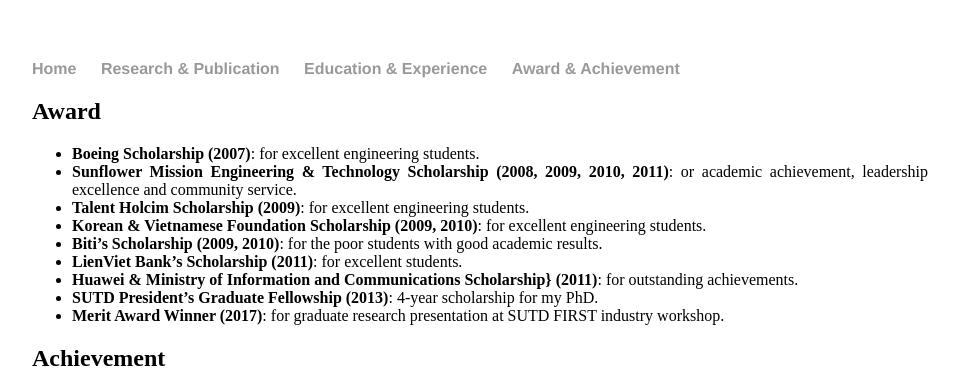
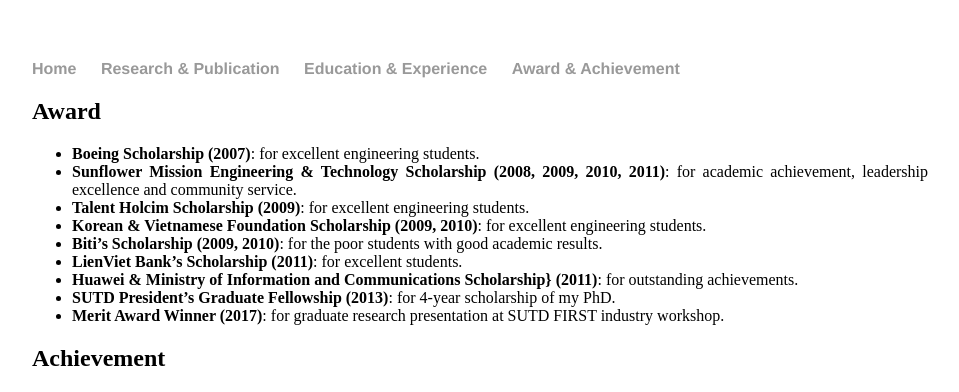
Before and after one commit to duytinvo/duytinvo.github.io, a Jekyll site: the page built from award/index.md, in a window 1280 px wide. Shown: the top 392 px of the page, without its empty margins (160-1119 px from the left). Built offline with Jekyll 4.4.1, drawn with Linux system fonts in a browser that asks for light colours.

```diff
--- a/award/index.md
+++ b/award/index.md
@@ -5,13 +5,13 @@
 
 ## Award
 - __Boeing Scholarship (2007)__: for excellent engineering students.
-- __Sunflower Mission Engineering & Technology Scholarship (2008, 2009, 2010, 2011)__: or academic achievement, leadership excellence and community service.
+- __Sunflower Mission Engineering & Technology Scholarship (2008, 2009, 2010, 2011)__: for academic achievement, leadership excellence and community service.
 - __Talent Holcim Scholarship (2009)__: for excellent engineering students.
 - __Korean & Vietnamese Foundation Scholarship (2009, 2010)__: for excellent engineering students.
 - __Biti's Scholarship (2009, 2010)__: for the poor students with good academic results.
 - __LienViet Bank's Scholarship (2011)__: for excellent students.
 - __Huawei & Ministry of Information and Communications Scholarship} (2011)__: for outstanding achievements.
-- __SUTD President's Graduate Fellowship (2013)__: 4-year scholarship for my PhD.
+- __SUTD President's Graduate Fellowship (2013)__: for 4-year scholarship of my PhD.
 - __Merit Award Winner (2017)__: for graduate research presentation at SUTD FIRST industry workshop.
 
 ## Achievement
```
